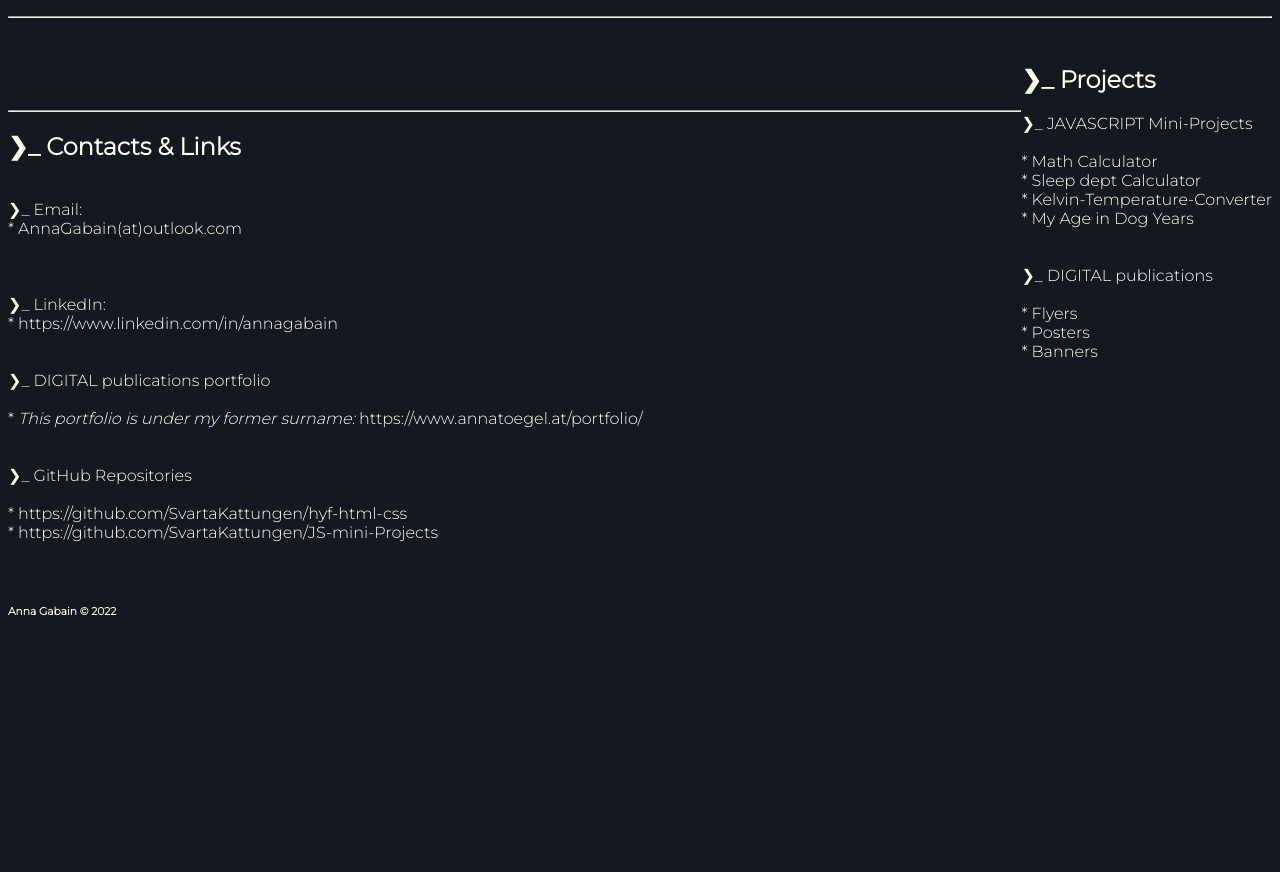
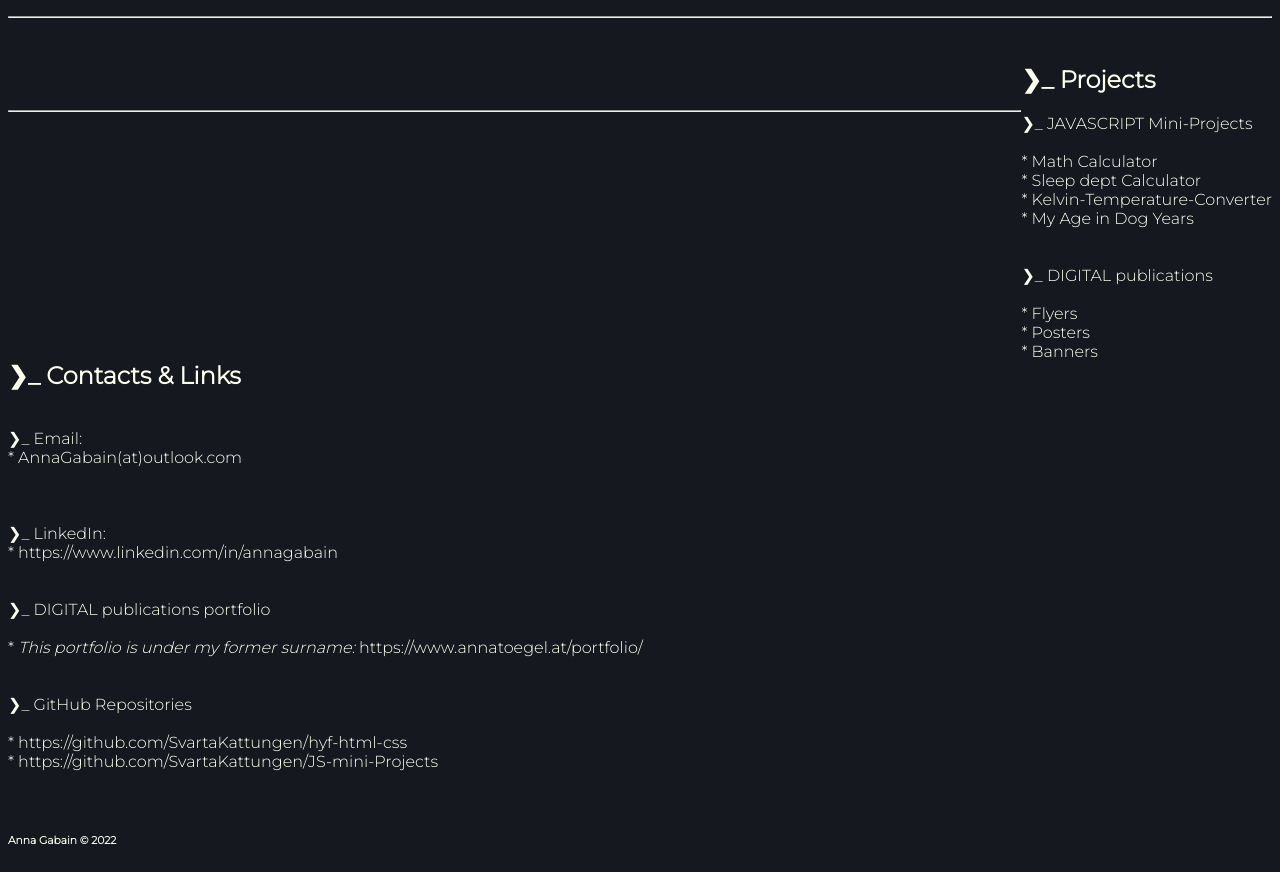
Before and after one commit to SvartaKattungen/PORTFOLIO, a plain HTML site: page index.html in a window 1280 px wide. Shown: the part 1380-2252 px from the top of the page. Before the commit the page ends 2023 px from the top, so only its background shows below. Drawn offline with Linux system fonts and the light colour scheme.

Commit message:
float clear

```diff
--- a/index.html
+++ b/index.html
@@ -156,7 +156,7 @@
 
     <hr>
     <!-- this div should have an id or class of 'menu item description'-->
-    <div>
+    <div style="clear: right;">
         <h2>&#10095_ Contacts & Links <br></h2>
         <br>&#10095_ Email:
         <br>* AnnaGabain(at)outlook.com
```
